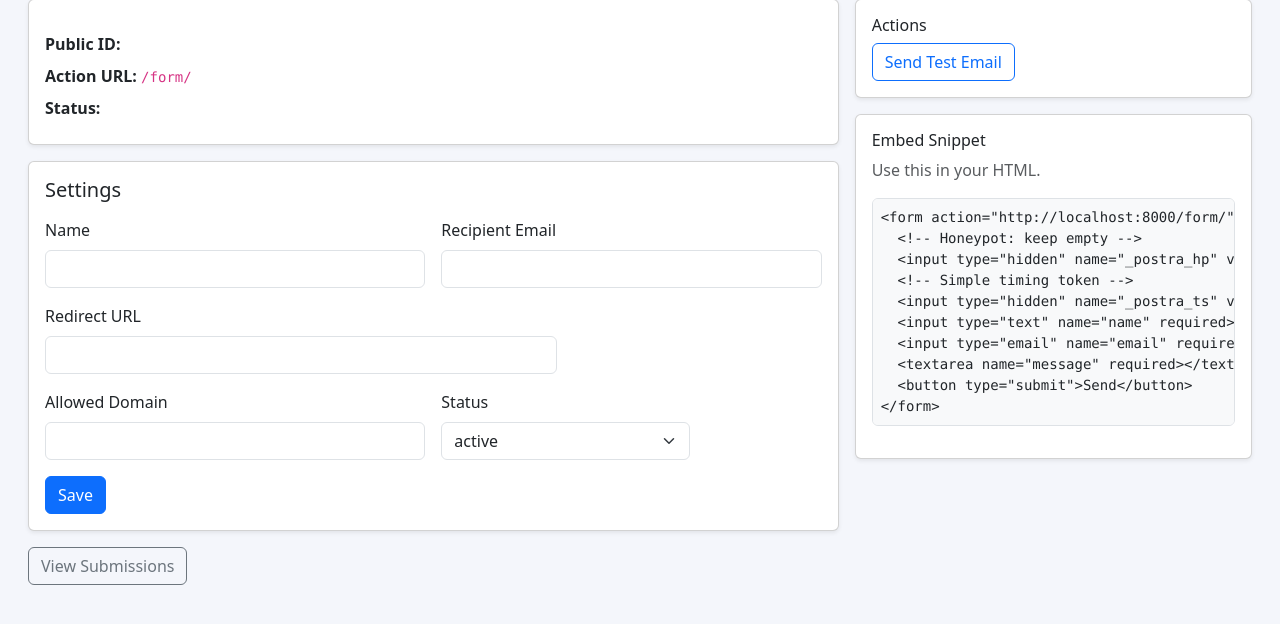
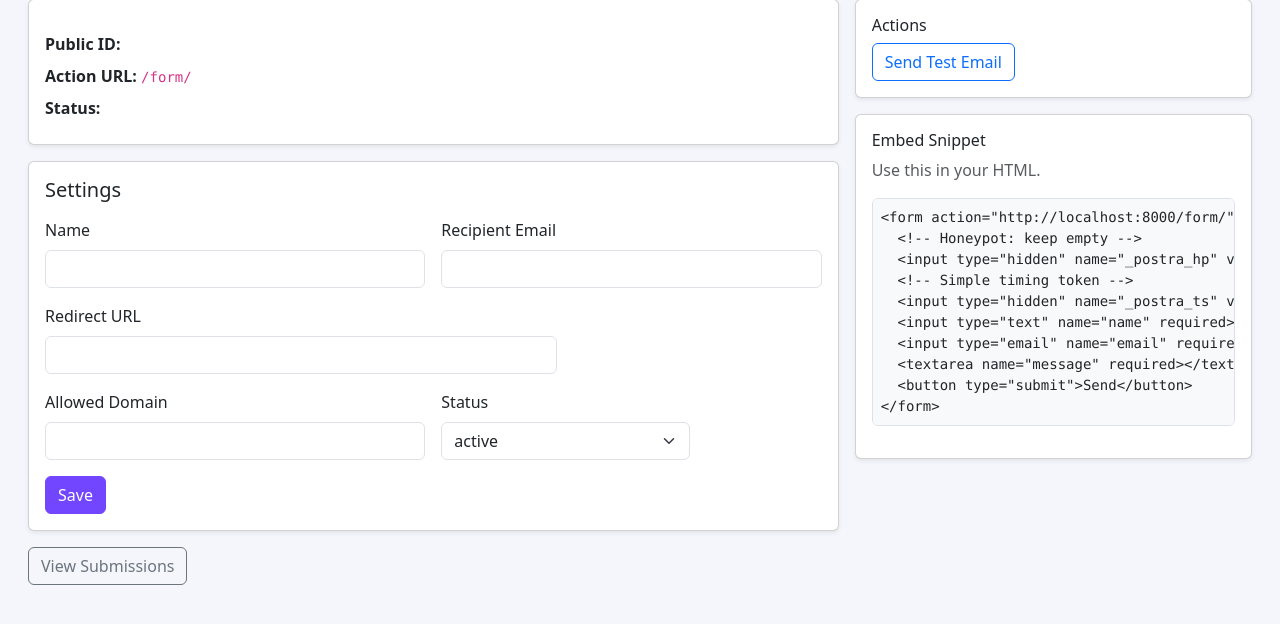
Before and after one commit to bawanyadam/postra, a PHP site: template app/Http/Views/forms/show.php in a window 1280 px wide. Shown: the part 73-697 px from the top of the page. Run offline with PHP 8.4, Linux system fonts and the light colour scheme; the template is opened without the code that fills it, so the values that code supplies are empty.

Commit message:
Style: align .btn-primary with sidebar purple and tuned state shades

```diff
--- a/app/Http/Views/layout.php
+++ b/app/Http/Views/layout.php
@@ -191,6 +191,19 @@ if ($user) {
         color: var(--sidebar-text-muted);
         margin: 0.4rem 0 0.1rem 0.75rem;
       }
+
+      /* Primary button styling aligned with sidebar purple */
+      .btn-primary {
+        --bs-btn-bg: #7246ff; /* base */
+        --bs-btn-border-color: #7246ff;
+        --bs-btn-hover-bg: #6940eb; /* ~8% darker */
+        --bs-btn-hover-border-color: #6940eb;
+        --bs-btn-active-bg: #603bd6; /* ~16% darker */
+        --bs-btn-active-border-color: #603bd6;
+        --bs-btn-disabled-bg: #7246ff;
+        --bs-btn-disabled-border-color: #7246ff;
+        --bs-btn-focus-shadow-rgb: 114, 70, 255; /* focus ring */
+      }
     </style>
   </head>
   <body>
```
